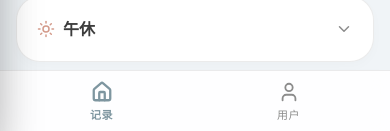
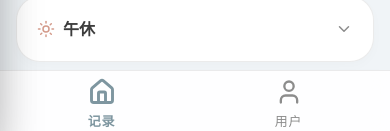
Before and after one commit to FrankieTin/-Daily-main, a React (Vite) app: page / in a window 390 px wide. Shown: the part 710-841 px from the top of the page. Built offline with nearby package versions, Linux system fonts and the light colour scheme.

Commit message:
Increase bottom nav icon and text size for iPhone home screen

```diff
--- a/src/App.tsx
+++ b/src/App.tsx
@@ -119,17 +119,17 @@ function AppContent() {
       <div className="md:hidden flex-none fixed bottom-0 left-0 right-0 h-16 bg-card/90 backdrop-blur-md border-t border-line flex justify-around px-2 z-40 pb-safe shadow-lg">
          <button
            onClick={() => setMainNav('research')}
-           className={cn("flex-1 flex flex-col items-center justify-center transition-colors", mainNav === 'research' ? 'text-sage font-bold' : 'text-text-muted hover:text-sage')}
+           className={cn("flex-1 flex flex-col items-center justify-center pt-1 transition-colors", mainNav === 'research' ? 'text-sage font-bold' : 'text-text-muted hover:text-sage')}
          >
-           <Home size={22} className="mb-1" strokeWidth={mainNav === 'research' ? 2.5 : 2} />
-           <span className="text-[11px] uppercase tracking-wider">记录</span>
+           <Home size={28} className="mb-1.5" strokeWidth={mainNav === 'research' ? 2.5 : 2} />
+           <span className="text-[13px] uppercase tracking-wider">记录</span>
          </button>
          <button
            onClick={() => setMainNav('user')}
-           className={cn("flex-1 flex flex-col items-center justify-center transition-colors", mainNav === 'user' ? 'text-sage font-bold' : 'text-text-muted hover:text-sage')}
+           className={cn("flex-1 flex flex-col items-center justify-center pt-1 transition-colors", mainNav === 'user' ? 'text-sage font-bold' : 'text-text-muted hover:text-sage')}
          >
-           <User size={22} className="mb-1" strokeWidth={mainNav === 'user' ? 2.5 : 2} />
-           <span className="text-[11px] uppercase tracking-wider">用户</span>
+           <User size={28} className="mb-1.5" strokeWidth={mainNav === 'user' ? 2.5 : 2} />
+           <span className="text-[13px] uppercase tracking-wider">用户</span>
          </button>
       </div>
     </div>
```
Also changed, not shown: 1 other file (tests, documents, lock files or other folders).
